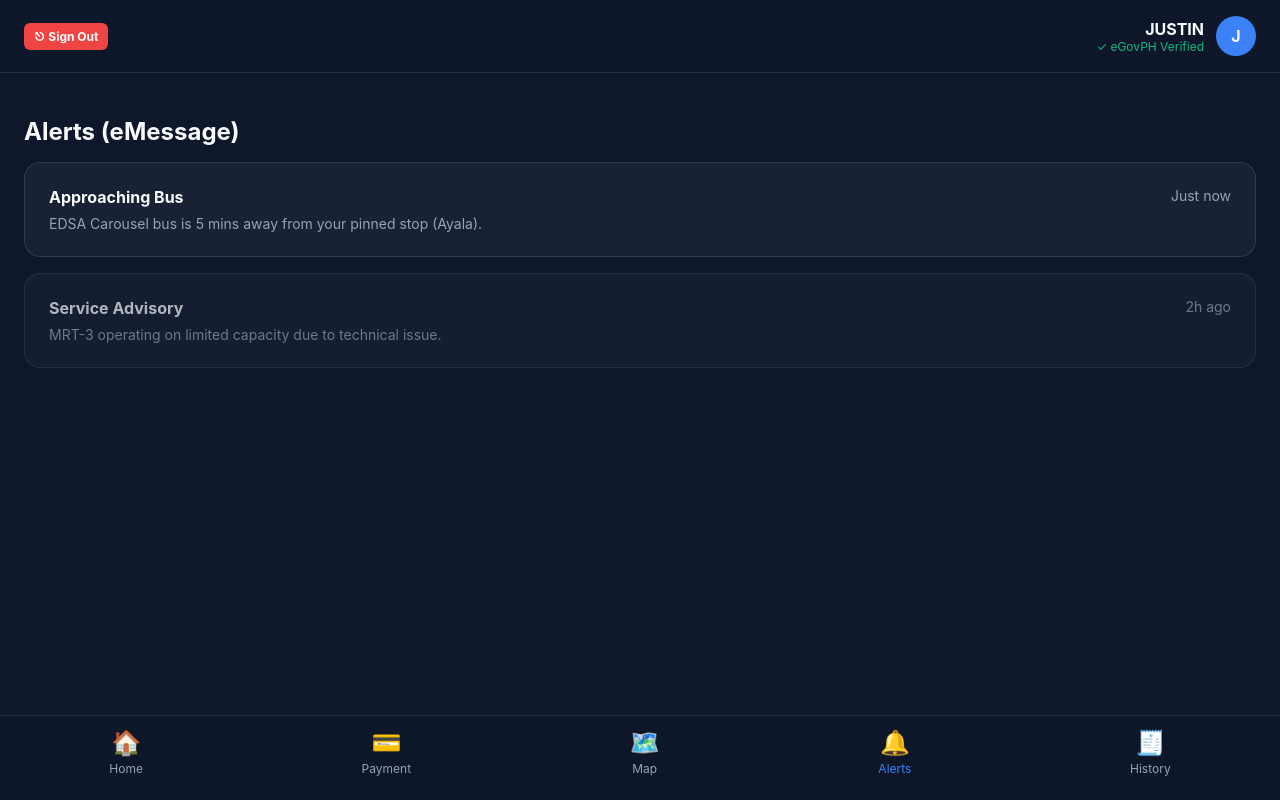
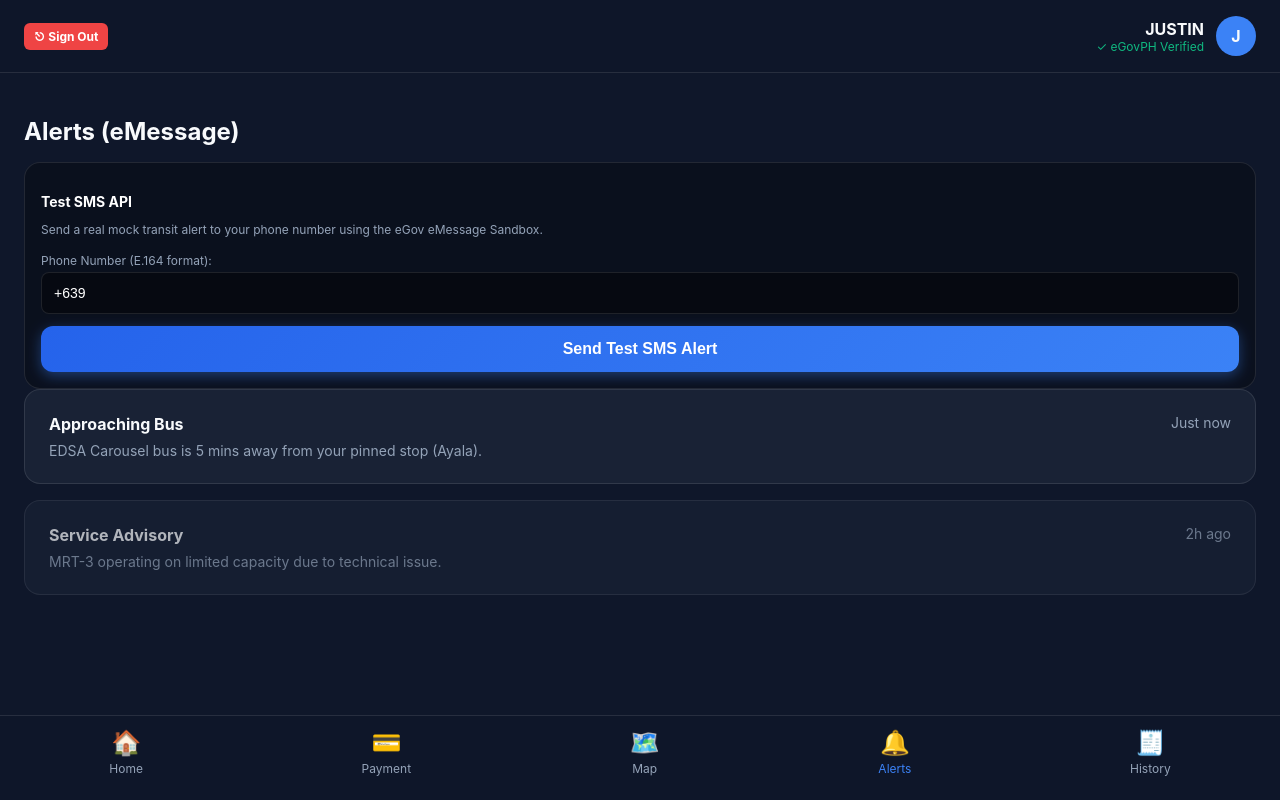
Before and after one commit to justinGabster/eGuide, a Next.js app: page /notifications in a window 1280 px wide. Built offline with nearby package versions, Linux system fonts and the light colour scheme.

Commit message:
feat: integrate eGov eMessage SMS push API

```diff
--- a/app/(main)/notifications/page.tsx
+++ b/app/(main)/notifications/page.tsx
@@ -1,7 +1,68 @@
+'use client';
+
+import { useState } from 'react';
+
 export default function Notifications() {
+  const [phoneNumber, setPhoneNumber] = useState('+639');
+  const [loading, setLoading] = useState(false);
+
+  const handleTestSms = async () => {
+    if (!phoneNumber || phoneNumber.length < 11) {
+      alert("Please enter a valid E.164 phone number (e.g. +639...)");
+      return;
+    }
+    setLoading(true);
+    try {
+      const res = await fetch('/api/emessage', {
+        method: 'POST',
+        headers: { 'Content-Type': 'application/json' },
+        body: JSON.stringify({
+          number: phoneNumber,
+          message: "eGuide Test Alert: The EDSA Carousel bus is arriving in 5 minutes! 🚌"
+        })
+      });
+      const data = await res.json();
+      if (!res.ok) {
+        throw new Error(data.message || data.error || 'Failed to send SMS');
+      }
+      alert('SMS Sent Successfully!\n\nCheck your phone!');
+    } catch (err: any) {
+      alert(`eMessage Error: ${err.message}`);
+    } finally {
+      setLoading(false);
+    }
+  };
+
   return (
     <div>
       <h2 className="title mb-4">Alerts (eMessage)</h2>
+
+      <div className="glass-card mb-6 fade-in" style={{ background: 'rgba(0,0,0,0.3)', padding: '16px' }}>
+        <h3 style={{ fontSize: '14px', marginBottom: '8px', color: 'white' }}>Test SMS API</h3>
+        <p style={{ fontSize: '12px', color: 'var(--text-secondary)', marginBottom: '16px' }}>
+          Send a real mock transit alert to your phone number using the eGov eMessage Sandbox.
+        </p>
+
+        <label style={{ fontSize: '12px', color: 'var(--text-secondary)', marginBottom: '4px', display: 'block' }}>
+          Phone Number (E.164 format):
+        </label>
+        <input
+          type="text"
+          value={phoneNumber}
+          onChange={(e) => setPhoneNumber(e.target.value)}
+          placeholder="+639..."
+          style={{ width: '100%', padding: '12px', borderRadius: '8px', border: '1px solid var(--border-color)', background: 'rgba(0,0,0,0.4)', color: 'white', fontSize: '14px', marginBottom: '12px' }}
+        />
+
+        <button
+          onClick={handleTestSms}
+          disabled={loading}
+          className="btn-primary block"
+          style={{ width: '100%', opacity: loading ? 0.7 : 1 }}
+        >
+          {loading ? 'Sending...' : 'Send Test SMS Alert'}
+        </button>
+      </div>
 
       <div className="glass-card mb-4">
         <div style={{ display: 'flex', justifyContent: 'space-between', alignItems: 'flex-start' }}>
--- /dev/null
+++ b/app/api/emessage/route.ts
@@ -0,0 +1,45 @@
+import { NextResponse } from 'next/server';
+
+export async function POST(request: Request) {
+  try {
+    const body = await request.json();
+    const { number, message } = body;
+
+    if (!number || !message) {
+      return NextResponse.json({ error: "Missing number or message" }, { status: 400 });
+    }
+
+    const apiToken = process.env.EGOV_EMESSAGE_API_TOKEN;
+    const baseUrl = process.env.EGOV_EMESSAGE_BASE_URL || 'https://hackathon-emessage-api.e.gov.ph';
+
+    if (!apiToken || apiToken === 'your_emessage_api_token_here') {
+      console.warn("eMessage API token not found, falling back to mock success.");
+      return NextResponse.json({
+        data: { message: "Mock SMS was successfully created (No API token found)." }
+      }, { status: 201 });
+    }
+
+    const res = await fetch(`${baseUrl}/messaging/v1/sms/push`, {
+      method: 'POST',
+      headers: {
+        'Content-Type': 'application/json',
+        'X-EMESSAGE-Auth': apiToken
+      },
+      body: JSON.stringify({ number, message })
+    });
+
+    const data = await res.json();
+
+    if (!res.ok) {
+      return NextResponse.json(data, { status: res.status });
+    }
+
+    return NextResponse.json(data, { status: 201 });
+  } catch (error: any) {
+    console.error("eMessage Proxy Error:", error);
+    return NextResponse.json({
+      error: "Internal server error",
+      details: error.message || error.toString()
+    }, { status: 500 });
+  }
+}
```
